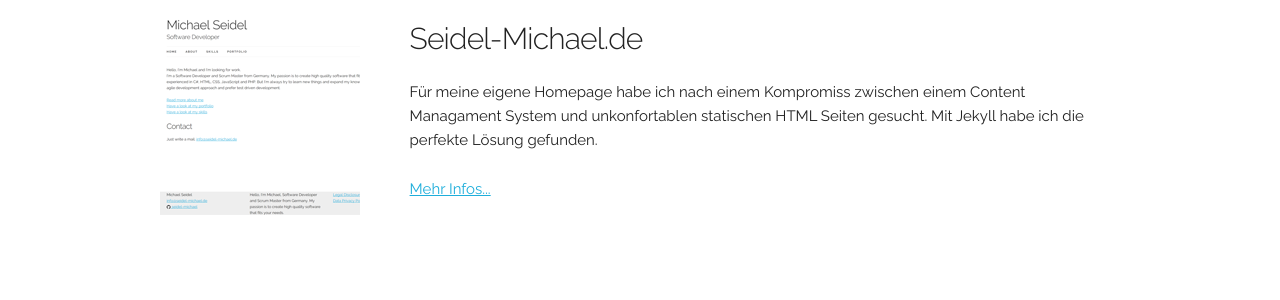
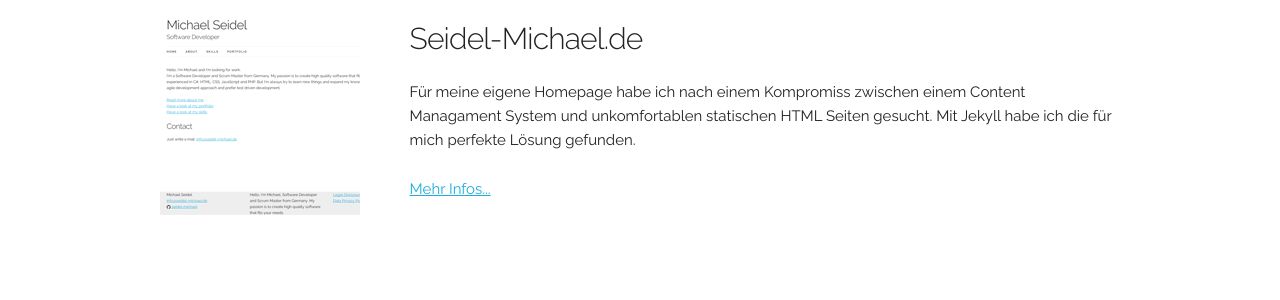
Before and after one commit to derTimme/seidel-michael.github.io, a Jekyll site: the page built from sites/portfolio.de.html, in a window 1280 px wide. Shown: the part 179-479 px from the top of the page. Built offline with Jekyll 4.4.1, drawn with Linux system fonts in a browser that asks for light colours; comment, search, counter and statistics services are not loaded.

Commit message:
Fix typos and grammar on portfolio/seidel-michael.de.md

```diff
--- a/sites/portfolio/seidel-michael.de.md
+++ b/sites/portfolio/seidel-michael.de.md
@@ -6,7 +6,7 @@
 lang: de
 portfolio: 10
 thumbnail: /images/portfolio/seidel-michael/website_thumb.png
-short: Für meine eigene Homepage habe ich nach einem Kompromiss zwischen einem Content Managament System und unkonfortablen statischen HTML Seiten gesucht. Mit Jekyll habe ich die perfekte Lösung gefunden.
+short: Für meine eigene Homepage habe ich nach einem Kompromiss zwischen einem Content Managament System und unkomfortablen statischen HTML Seiten gesucht. Mit Jekyll habe ich die für mich perfekte Lösung gefunden.
 ---
 
 Die Anforderungen an meine Homepage waren nicht zu kompliziert.
```
